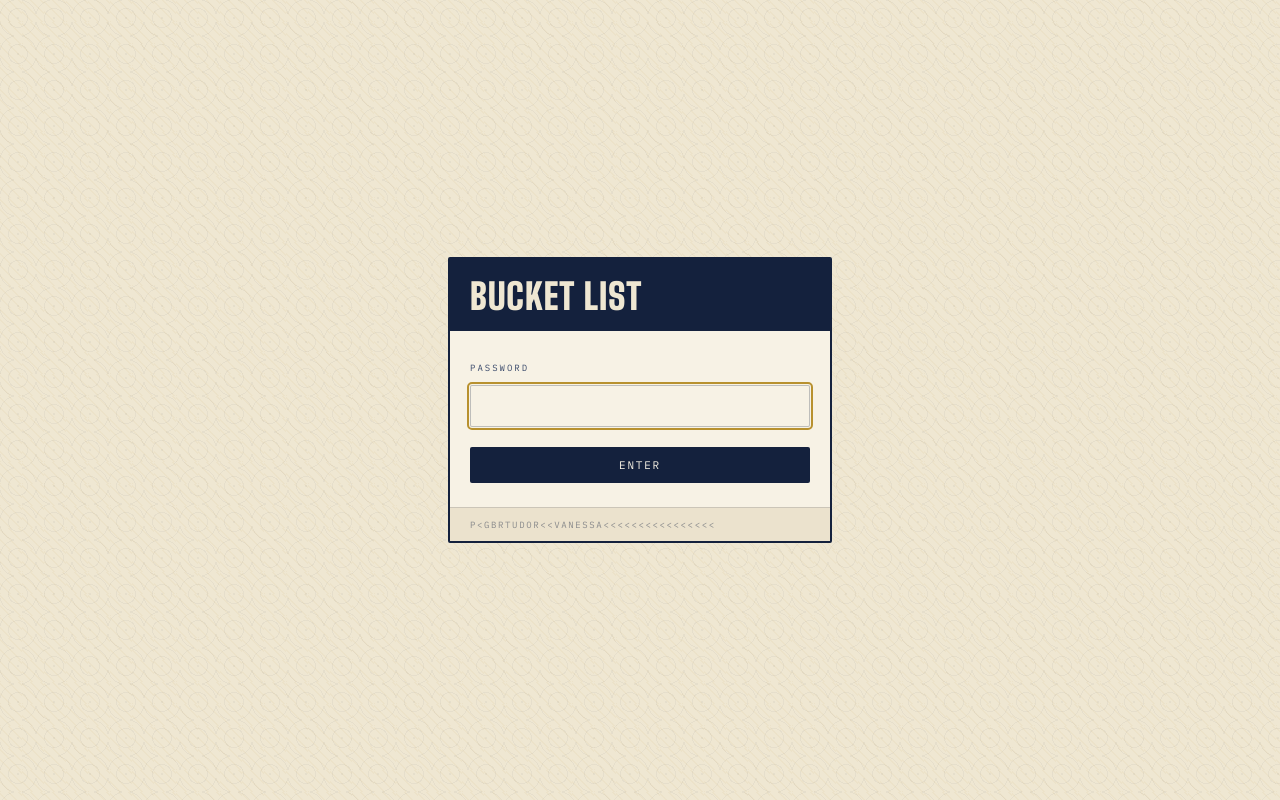
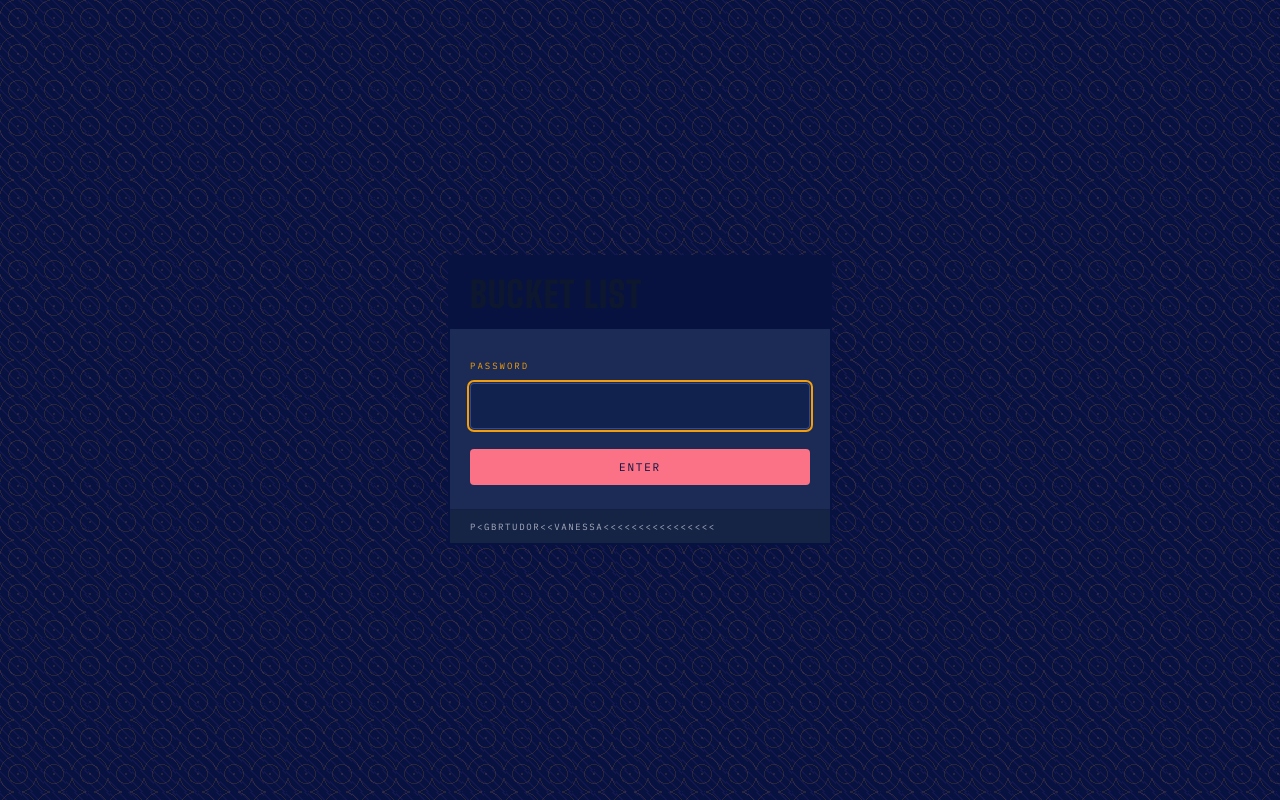
Before and after one commit to vanessasyt/bucket-list-, a Next.js app: page /login in a window 1280 px wide. Built offline with nearby package versions, Linux system fonts and the light colour scheme.

Commit message:
Update public map behavior and refresh UI with bolder palette

```diff
--- a/app/components/Nav.tsx
+++ b/app/components/Nav.tsx
@@ -6,7 +6,7 @@ export default function Nav({
   person,
   active,
 }: {
-  person: Person;
+  person: Person | null;
   active: "map" | "list" | "add";
 }) {
   const link = (href: string, key: string, label: string) => (
@@ -34,6 +34,7 @@ export default function Nav({
         {link("/add", "add", "Log")}
       </nav>
 
+      {person ? (
         <form action={logout} className="hidden sm:block">
           <button
             type="submit"
@@ -42,6 +43,14 @@ export default function Nav({
             {PERSON_LABELS[person]} ↪
           </button>
         </form>
+      ) : (
+        <Link
+          href="/login"
+          className="hidden sm:inline-block font-mono text-[10px] tracking-[0.14em] uppercase text-page/50 hover:text-page/90"
+        >
+          Login ↪
+        </Link>
+      )}
     </header>
   );
 }
--- a/app/entry/[id]/page.tsx
+++ b/app/entry/[id]/page.tsx
@@ -29,7 +29,6 @@ function longDate(dateKey: string) {
 
 export default async function EntryPage({ params }: { params: { id: string } }) {
   const person = currentPerson();
-  if (!person) redirect("/login");
 
   const id = Number(params.id);
   if (!Number.isFinite(id)) notFound();
--- a/app/globals.css
+++ b/app/globals.css
@@ -4,8 +4,8 @@
 
 html,
 body {
-  background-color: #efe7d2;
-  color: #14213d;
+  background-color: #071240;
+  color: #f8f7ff;
 }
 
 /* Guilloche-ish security print: the fine repeating pattern printed on
@@ -15,15 +15,15 @@ body {
   background-image:
     repeating-radial-gradient(
       circle at 50% 50%,
-      rgba(20, 33, 61, 0.045) 0px,
-      rgba(20, 33, 61, 0.045) 1px,
+      rgba(245, 158, 11, 0.14) 0px,
+      rgba(245, 158, 11, 0.14) 1px,
       transparent 1px,
       transparent 9px
     ),
     repeating-linear-gradient(
       45deg,
-      rgba(184, 145, 47, 0.05) 0px,
-      rgba(184, 145, 47, 0.05) 1px,
+      rgba(168, 85, 247, 0.08) 0px,
+      rgba(168, 85, 247, 0.08) 1px,
       transparent 1px,
       transparent 7px
     );
@@ -37,6 +37,7 @@ body {
   font-family: var(--font-plex-mono), monospace;
   letter-spacing: 0.18em;
   word-spacing: 0.1em;
+  color: rgba(248, 247, 255, 0.65);
 }
 
 .field-label {
@@ -44,20 +45,20 @@ body {
   font-size: 9px;
   letter-spacing: 0.22em;
   text-transform: uppercase;
-  color: #3a4a6b;
+  color: #f59e0b;
 }
 
 .input {
   width: 100%;
-  background: #f7f2e5;
-  border: 1px solid rgba(20, 33, 61, 0.25);
-  border-radius: 2px;
-  padding: 0.5rem 0.7rem;
+  background: #12224f;
+  border: 1px solid rgba(79, 97, 167, 0.6);
+  border-radius: 4px;
+  padding: 0.65rem 0.8rem;
   font-family: var(--font-newsreader), serif;
-  color: #14213d;
+  color: #f8f7ff;
 }
 .input:focus {
-  outline: 2px solid #b8912f;
+  outline: 2px solid #f59e0b;
   outline-offset: 1px;
 }
 
@@ -67,16 +68,17 @@ body {
   letter-spacing: 0.16em;
   text-transform: uppercase;
   padding: 0.6rem 1.2rem;
-  border-radius: 2px;
-  background: #14213d;
-  color: #f7f2e5;
-  transition: opacity 0.15s ease;
+  border-radius: 4px;
+  background: #fb7185;
+  color: #071240;
+  transition: transform 0.15s ease, opacity 0.15s ease;
 }
 .btn:hover {
-  opacity: 0.88;
+  transform: translateY(-1px);
+  opacity: 0.96;
 }
 .btn:disabled {
-  opacity: 0.45;
+  opacity: 0.55;
 }
 
 .btn-ghost {
@@ -85,13 +87,13 @@ body {
   letter-spacing: 0.16em;
   text-transform: uppercase;
   padding: 0.5rem 1rem;
-  border-radius: 2px;
-  border: 1px solid rgba(20, 33, 61, 0.3);
-  color: #14213d;
-  background: rgba(247, 242, 229, 0.7);
+  border-radius: 4px;
+  border: 1px solid rgba(245, 158, 11, 0.5);
+  color: #f8f7ff;
+  background: rgba(245, 158, 11, 0.12);
 }
 .btn-ghost:hover {
-  background: #f7f2e5;
+  background: rgba(245, 158, 11, 0.2);
 }
 
 /* --- The stamp: this app's signature element --- */
--- a/app/list/page.tsx
+++ b/app/list/page.tsx
@@ -11,8 +11,6 @@ export const dynamic = "force-dynamic";
 
 export default async function ListPage() {
   const person = currentPerson();
-  if (!person) redirect("/login");
-
   const [items, entries] = await Promise.all([getBucketItems(), getEntries()]);
   const entryById = new Map(entries.map((e) => [e.id, e]));
 
--- a/app/page.tsx
+++ b/app/page.tsx
@@ -8,8 +8,6 @@ export const dynamic = "force-dynamic";
 
 export default async function MapPage() {
   const person = currentPerson();
-  if (!person) redirect("/login");
-
   const entries = await getEntries();
 
   const counts = {
--- a/tailwind.config.ts
+++ b/tailwind.config.ts
@@ -5,19 +5,16 @@ const config: Config = {
   theme: {
     extend: {
       colors: {
-        // Passport cover navy, used for chrome and heavy type
-        navy: "#14213D",
-        "navy-soft": "#3A4A6B",
-        // Passport page stock — yellower than typical off-white
-        page: "#EFE7D2",
-        "page-deep": "#E4D9BE",
-        "page-light": "#F7F2E5",
-        // Foil
-        gold: "#B8912F",
-        // The three stamp inks, one per entry type
-        violet: "#6B4E9E",
-        teal: "#24726A",
-        vermilion: "#B93B2B",
+        // A richer blue base with brighter accents for a more playful passport.
+        navy: "#071240",
+        "navy-soft": "#4B6FB5",
+        page: "#0D172F",
+        "page-deep": "#121E3B",
+        "page-light": "#1B2B55",
+        gold: "#F59E0B",
+        violet: "#A855F7",
+        teal: "#14B8A6",
+        vermilion: "#FB7185",
       },
       fontFamily: {
         display: ["var(--font-big-shoulders)", "sans-serif"],
```
Lines whose indentation alone changed are shown as unchanged.
